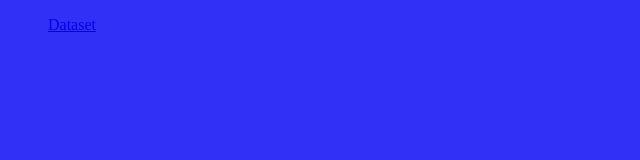
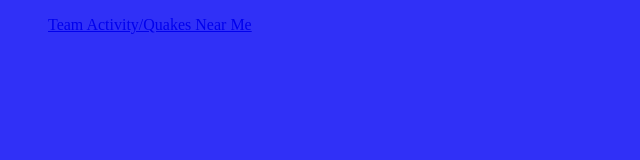
Before and after one commit to AnastasiyaShvydko/anastasiyashvydko.github.io, a plain HTML site: page week10/index.html in a window 1280 px wide. Shown: the full height of the page, 0-640 px from the left. Drawn offline with Linux system fonts and the light colour scheme; files that its build step writes are made by us from their sources.

Commit message:
update index.html

```diff
--- a/week10/index.html
+++ b/week10/index.html
@@ -9,7 +9,7 @@
 </head>
 <body>
     <ul>
-    <li><a href="./quakes/index.html">Dataset</a></li>
+    <li><a href="./quakes/index.html">Team Activity/Quakes Near Me</a></li>
 
 
 </ul>
```
